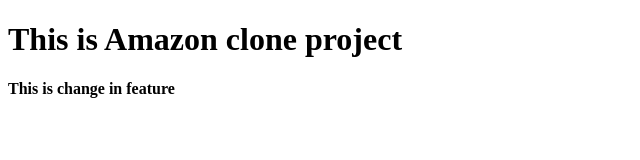
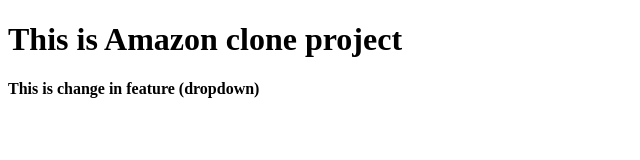
Before and after one commit to Sapana-Sabale-2024/Amazon_clone_project_2025, a plain HTML site: page index.html in a window 1280 px wide. Shown: the whole page, without its empty margins (0-640 px from the left). Drawn offline with Linux system fonts and the light colour scheme.

Commit message:
add dropdown

```diff
--- a/index.html
+++ b/index.html
@@ -7,6 +7,6 @@
 </head>
 <body>
     <h1>This is Amazon clone project</h1>
-    <h4>This is change in feature </h4>
+    <h4>This is change in feature (dropdown)</h4>
 </body>
 </html>
```
